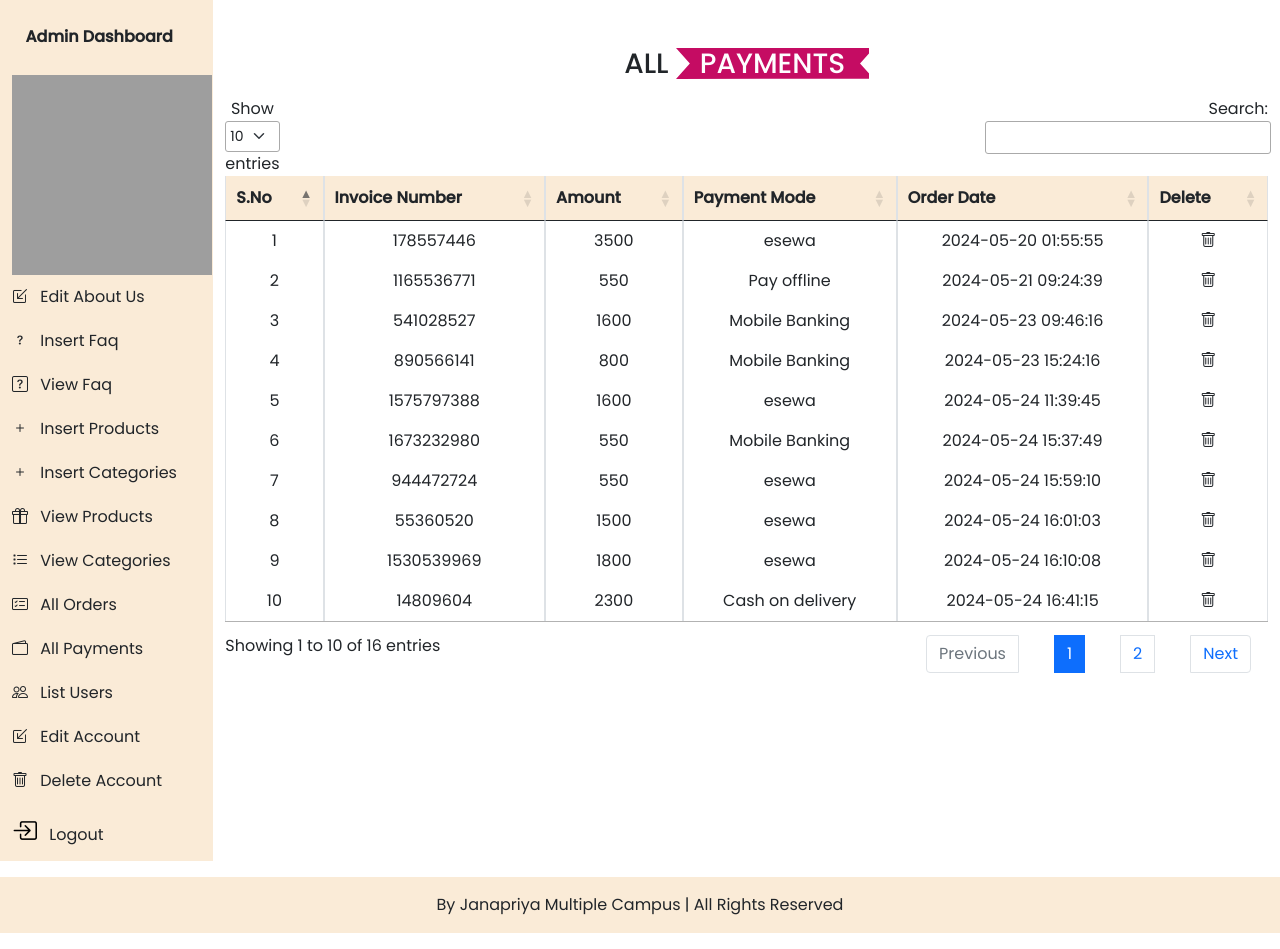
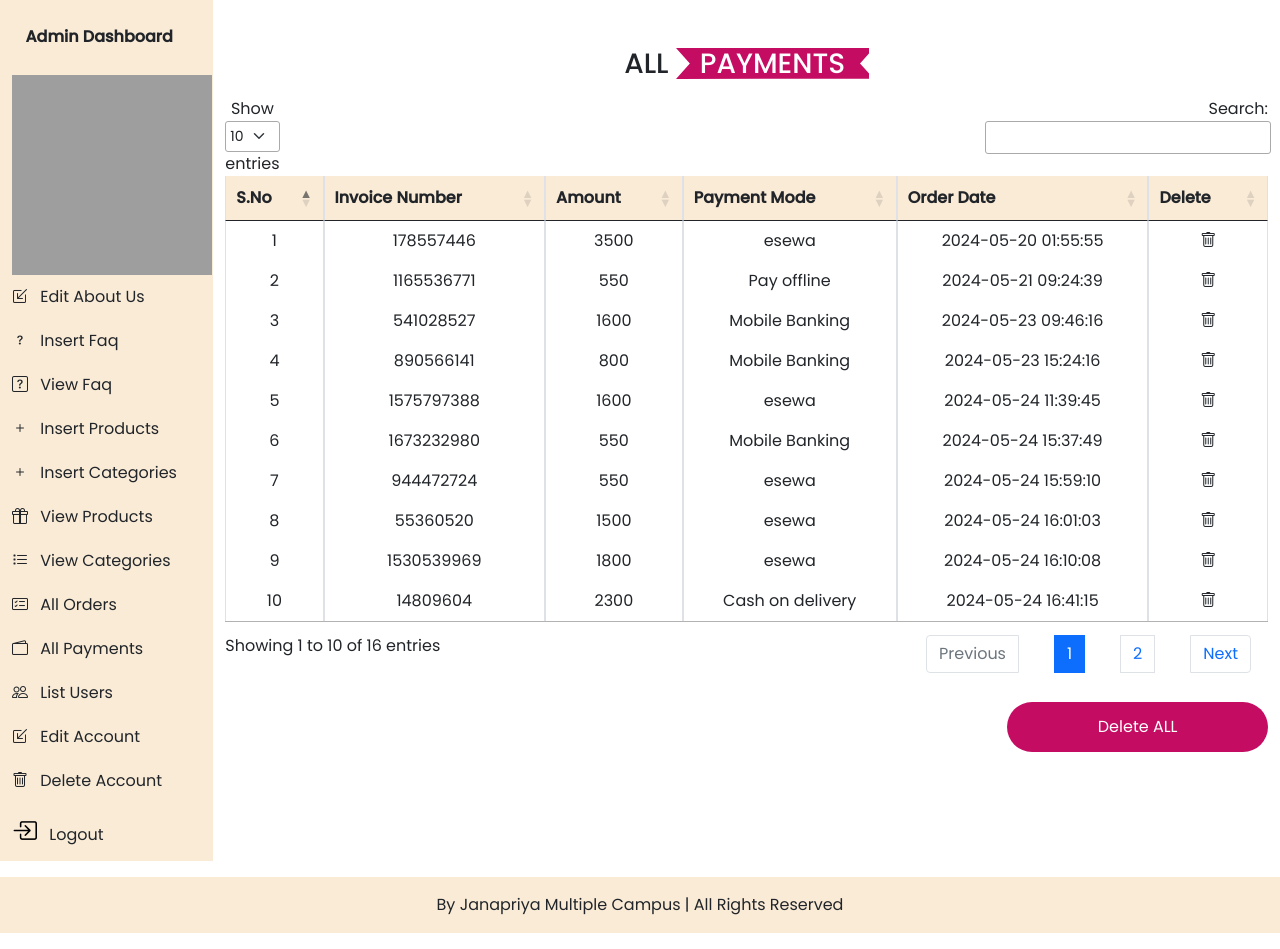
Before and after one commit to krishnaluharuka/jmc, a PHP site: page /hi5treasures_recomm/admin_area/index.php?list_payments in a window 1280 px wide. Shown: the part 237-1186 px from the top of the page. Run offline with PHP 8.4, Linux system fonts and the light colour scheme; a user stored in the database is signed in; data comes from the database, SQL or seed files in the repository; data that the repository does not hold is empty; some libraries are stand-ins or nearby versions; grey boxes are pictures that could not be loaded.

Commit message:
Update list_payments.php

```diff
--- a/Hi5treasures_recomm/admin_area/list_payments.php
+++ b/Hi5treasures_recomm/admin_area/list_payments.php
@@ -85,11 +85,27 @@ if (!isset($admin_user)) {
             </div>
         </div>";
                 }
-            }
             ?>
             </tbody>
     </table>
-            <?php
+    <form action=""method="post" class="text-end">
+            <input type="submit" value="Delete ALL" class="mbtn1 my-1 px-1" name="delete_all">
+            </form>
+            <?php } ?>
+<?php
+  if (isset($_POST['delete_all'])) {
+    $delete_query = "Delete from `user_payments`";
+    $run_delete = mysqli_query($con, $delete_query);
+    if ($run_delete) {
+      echo "<script>alert('Deleted all the payments successfully.')</script>";
+        echo "<script>window.open('index.php?list_payments','_self')</script>";
+    }
+  }
+
+
+
+  ?>
+<?php
 include('page.php');
 ?>
 </body>
```
